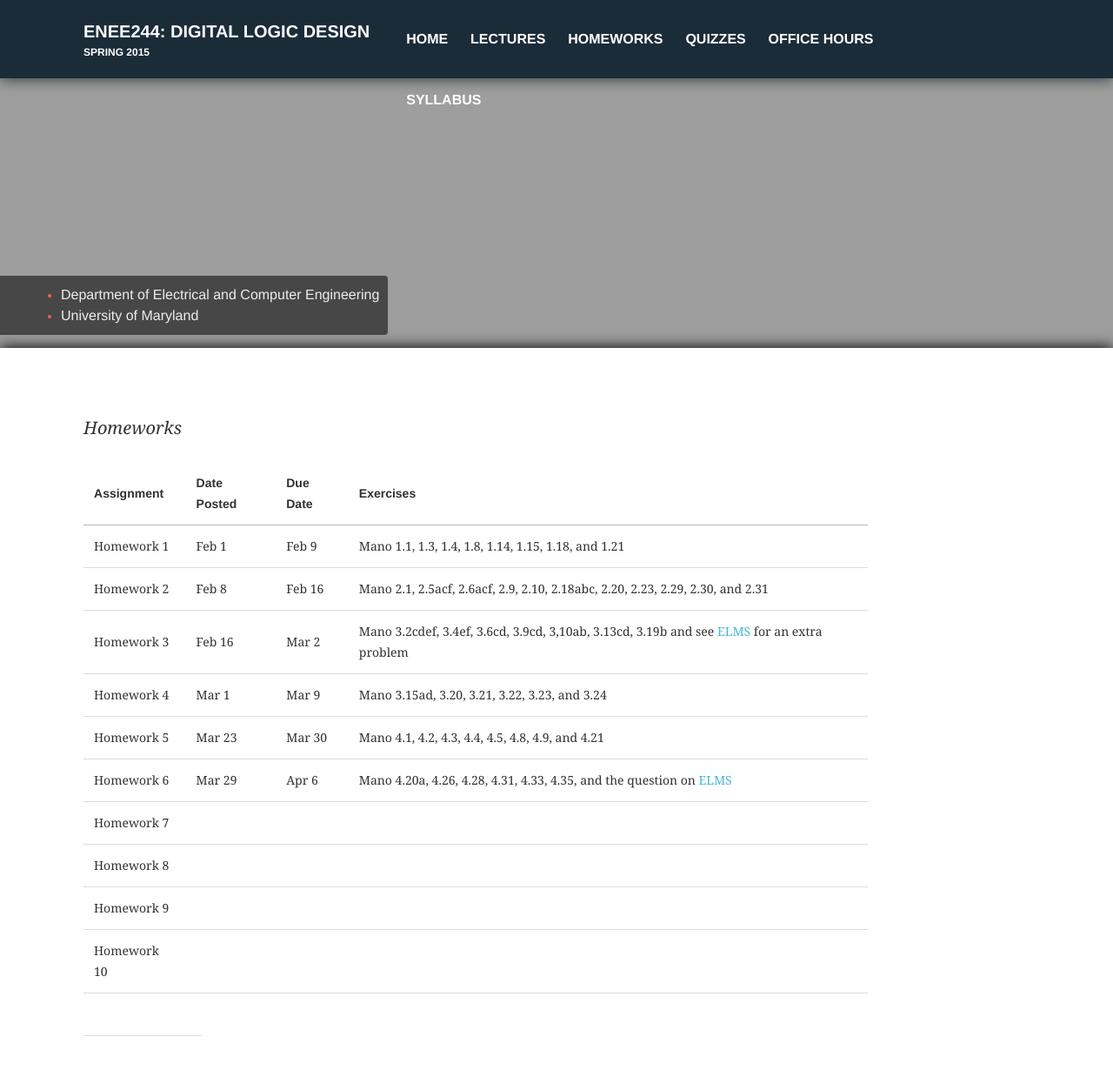
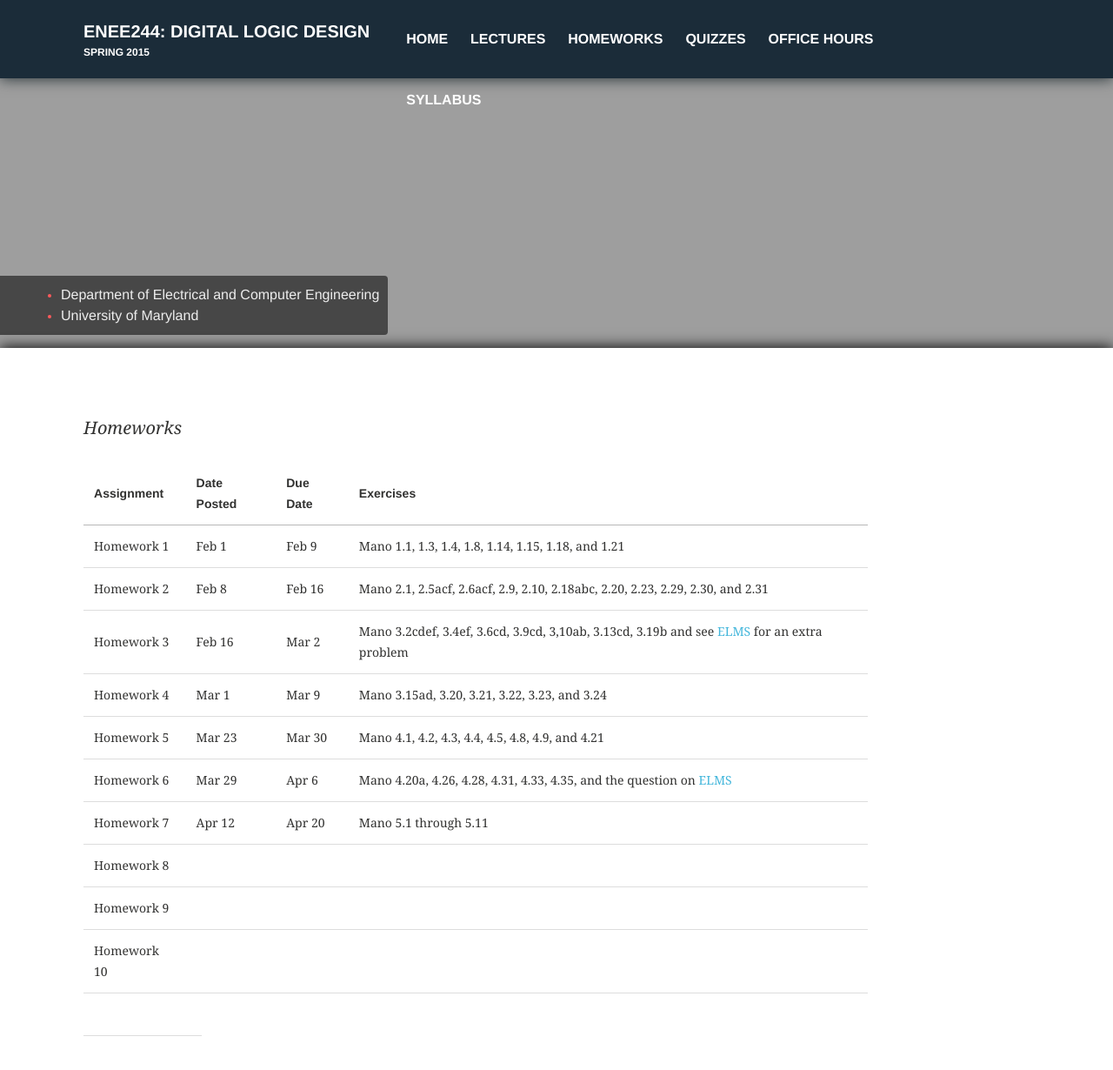
Before and after one commit to enee244/enee244.github.io, a Jekyll site: the page built from homeworks/index.md, in a window 1280 px wide and 1258 px high. Shown: the top 1230 px of the window at 87% size. Built offline with Jekyll 4.4.1, drawn with Linux system fonts in a browser that asks for light colours.

Commit message:
Added Homework #7

```diff
--- a/homeworks/index.md
+++ b/homeworks/index.md
@@ -17,7 +17,7 @@ Homework 3 |     Feb 16  |  Mar 2   | Mano 3.2cdef, 3.4ef, 3.6cd, 3.9cd, 3,10ab,
 Homework 4 |     Mar 1   |  Mar 9   | Mano 3.15ad, 3.20, 3.21, 3.22, 3.23, and 3.24
 Homework 5 |     Mar 23  |  Mar 30  | Mano 4.1, 4.2, 4.3, 4.4, 4.5, 4.8, 4.9, and 4.21
 Homework 6 |     Mar 29  |  Apr 6   | Mano 4.20a, 4.26, 4.28, 4.31, 4.33, 4.35, and the question on [ELMS](https://myelms.umd.edu/courses/1131242/discussion_topics/2600746)
-Homework 7 |             |          |
+Homework 7 |     Apr 12  |  Apr 20  | Mano 5.1 through 5.11
 Homework 8 |             |          |
 Homework 9 |             |          |
 Homework 10|             |          |
```
